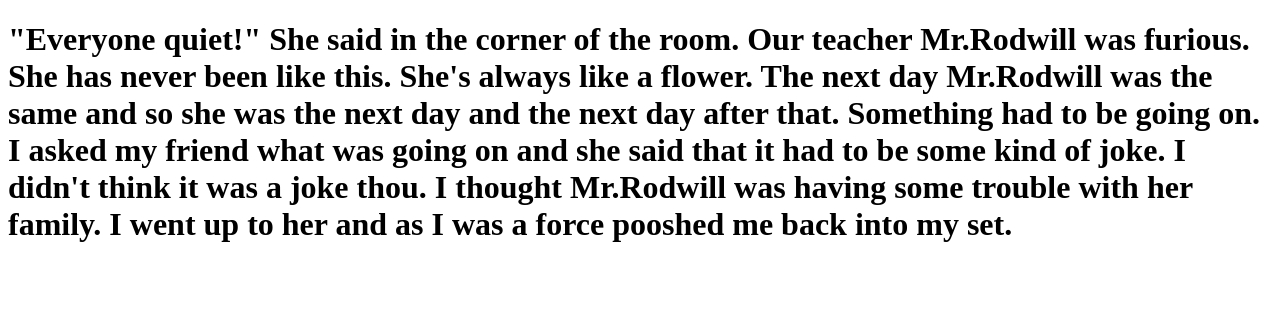
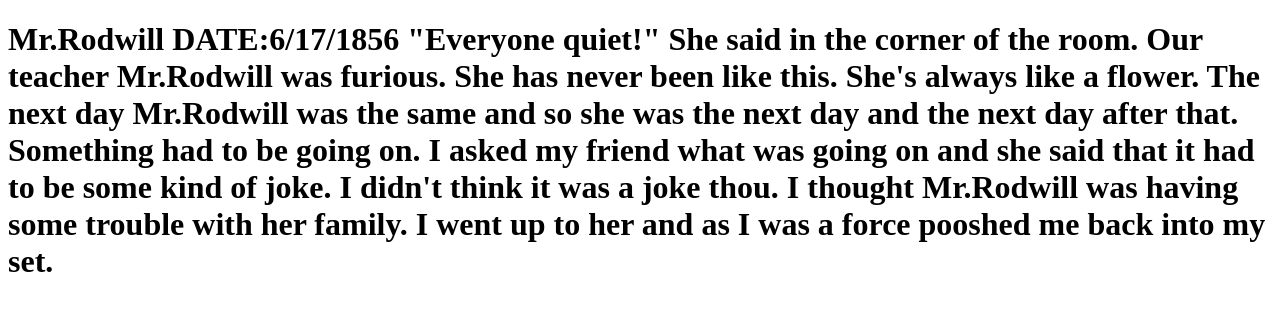
Before and after one commit to noaschatz/noaschatz.com, a plain HTML site: page index.html in a window 1280 px wide. Drawn offline with Linux system fonts and the light colour scheme.

Commit message:
Update index.html
d

```diff
--- a/index.html
+++ b/index.html
@@ -1,10 +1,11 @@
 <!DOCTYPE html>
 <html>
 <head>
-  <title>Mr.Rodwill
-  	1858</title>
+  <title>NOA</title>
 </head>
 <body>
-  <h1> "Everyone quiet!" She said in the corner of the room. Our teacher Mr.Rodwill was furious. She has never been like this. She's always like a flower. The next day Mr.Rodwill was the same and so she was the next day and the next day after that. Something had to be going on. I  asked my friend what was going on and she said that it had to be some kind of joke. I didn't think it was a joke thou. I thought Mr.Rodwill was having some trouble with her family. I went up to her and as I was a force pooshed me back into my set.</h1>
+  <h1>Mr.Rodwill
+  	DATE:6/17/1856
+   "Everyone quiet!" She said in the corner of the room. Our teacher Mr.Rodwill was furious. She has never been like this. She's always like a flower. The next day Mr.Rodwill was the same and so she was the next day and the next day after that. Something had to be going on. I  asked my friend what was going on and she said that it had to be some kind of joke. I didn't think it was a joke thou. I thought Mr.Rodwill was having some trouble with her family. I went up to her and as I was a force pooshed me back into my set.</h1>
 </body>
 </html>
```
